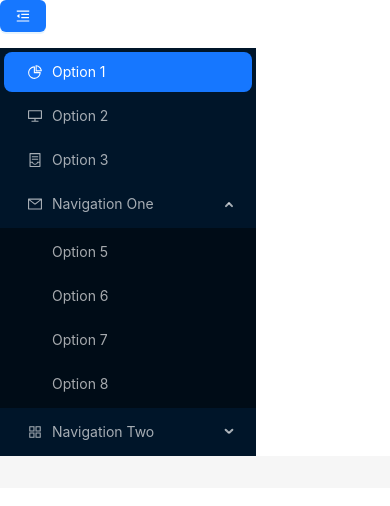
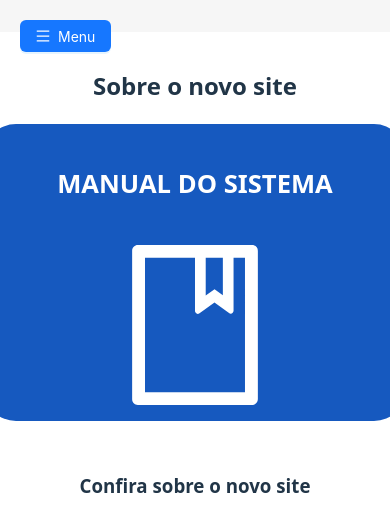
Before and after one commit to kasvrol/ihc, a React (Vite) app: page /manual-site in a window 390 px wide. Shown: the top 506 px of the page. Built offline with nearby package versions, Linux system fonts and the light colour scheme.

Commit message:
Menu mobile

```diff
--- a/src/components/headerMobile/index.jsx
+++ b/src/components/headerMobile/index.jsx
@@ -1,76 +1,96 @@
 import React, { useState } from "react";
-import {
-	AppstoreOutlined,
-	ContainerOutlined,
-	DesktopOutlined,
-	MailOutlined,
-	MenuFoldOutlined,
-	MenuUnfoldOutlined,
-	PieChartOutlined,
-} from "@ant-design/icons";
-import { Button, Menu } from "antd";
+import { Menu, Drawer, Button } from "antd";
+import { MenuOutlined } from "@ant-design/icons";
+import { Link } from "react-router-dom";
 
-const items = [
-	{ key: "1", icon: <PieChartOutlined />, label: "Option 1" },
-	{ key: "2", icon: <DesktopOutlined />, label: "Option 2" },
-	{ key: "3", icon: <ContainerOutlined />, label: "Option 3" },
-	{
-		key: "sub1",
-		label: "Navigation One",
-		icon: <MailOutlined />,
-		children: [
-			{ key: "5", label: "Option 5" },
-			{ key: "6", label: "Option 6" },
-			{ key: "7", label: "Option 7" },
-			{ key: "8", label: "Option 8" },
-		],
-	},
-	{
-		key: "sub2",
-		label: "Navigation Two",
-		icon: <AppstoreOutlined />,
-		children: [
-			{ key: "9", label: "Option 9" },
-			{ key: "10", label: "Option 10" },
-			{
-				key: "sub3",
-				label: "Submenu",
-				children: [
-					{ key: "11", label: "Option 11" },
-					{ key: "12", label: "Option 12" },
-				],
-			},
-		],
-	},
-];
+const { SubMenu } = Menu;
 
 const HeaderMobile = () => {
-	const [collapsed, setCollapsed] = useState(false);
-	const toggleCollapsed = () => {
-		setCollapsed(!collapsed);
+	const [visible, setVisible] = useState(false);
+
+	const showDrawer = () => {
+		setVisible(true);
 	};
+
+	const onClose = () => {
+		setVisible(false);
+	};
+
 	return (
-		<div style={{ width: 256 }}>
+		<>
+			{/* Botão hamburguer */}
 			<Button
 				type="primary"
-				onClick={toggleCollapsed}
-				style={{ marginBottom: 16 }}
+				icon={<MenuOutlined />}
+				onClick={showDrawer}
+				style={{
+					position: "fixed",
+					top: 20,
+					left: 20,
+					zIndex: 1000,
+				}}
 			>
-				{collapsed ? (
-					<MenuUnfoldOutlined />
-				) : (
-					<MenuFoldOutlined />
-				)}
+				Menu
 			</Button>
-			<Menu
-				defaultSelectedKeys={["1"]}
-				defaultOpenKeys={["sub1"]}
-				mode="inline"
-				theme="dark"
-				inlineCollapsed={collapsed}
-				items={items}
-			/>
-		</div>
+
+			{/* Menu lateral */}
+			<Drawer
+				title="Navegação"
+				placement="left"
+				onClose={onClose}
+				visible={visible}
+				width={250}
+			>
+				<Menu mode="inline">
+					<Link to={"/"}>
+						<Menu.Item key="home">
+							Início
+						</Menu.Item>
+					</Link>
+
+					<SubMenu key="UAB" title="UAB">
+					<Link to={"/uab-impugnacao"}>
+						<Menu.Item key="uab-impugnacao">
+						Contato para Recurso ou Imopugnação
+						</Menu.Item>
+					</Link>
+						<Menu.Item key="web">
+							Desenvolvimento Web
+						</Menu.Item>
+						<Menu.Item key="mobile">
+							Desenvolvimento Mobile
+						</Menu.Item>
+						<Menu.Item key="design">
+							Design UI/UX
+						</Menu.Item>
+					</SubMenu>
+
+					<SubMenu key="sobre" title="Sobre">
+					<Link to={"/"}>
+						<Menu.Item key="cursos-ead">
+						Cursos com carga horária EaD
+						</Menu.Item>
+					</Link>
+					<Link to={"/manual-site"}>
+						<Menu.Item key="manual-site">
+						Manual do Site
+						</Menu.Item>
+					</Link>
+					</SubMenu>
+
+					<Link to={"/contato"}>
+						<Menu.Item key="contato">
+							Contato
+						</Menu.Item>
+					</Link>
+					<Link to={"/curriculo"}>
+						<Menu.Item key="curriculo">
+							Quem contruiu o site
+						</Menu.Item>
+					</Link>
+				</Menu>
+			</Drawer>
+		</>
 	);
 };
 export default HeaderMobile;
--- a/src/pages/manualSite/index.jsx
+++ b/src/pages/manualSite/index.jsx
@@ -1,24 +1,23 @@
 import "./manualSite.css";
 import VideoPlayer from "../../components/videoPlayer";
 import { BookOutlined } from "@ant-design/icons";
+import { Link } from "react-router-dom";
 
 function ManualSite() {
 	return (
 		<div className="containerManualSite">
 			<div className="ManualSite">
 				<h2>Sobre o novo site</h2>
-				<div className="divManual">
+				<Link className="divManual">
 					<p>MANUAL DO SISTEMA</p>{" "}
 					<BookOutlined
 						style={{ fontSize: "10rem" }}
 						twoToneColor="#fff"
 					/>
-				</div>
+				</Link>
 				<div className="videoManual">
-				<h3>Confira sobre o novo site</h3>
-				<VideoPlayer
-						videoSrc="https://www.youtube.com/embed/BYTxPFj44uo"
-					/>
+					<h3>Confira sobre o novo site</h3>
+					<VideoPlayer videoSrc="https://www.youtube.com/embed/BYTxPFj44uo" />
 				</div>
 			</div>
 		</div>
```
